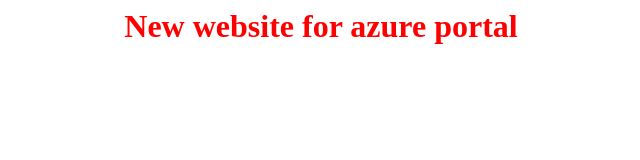
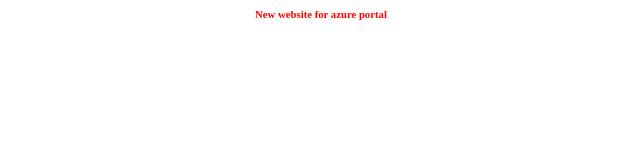
Before and after one commit to zebathar/project1, a plain HTML site: page index.html in a window 1280 px wide. Shown: the whole page, without its empty margins (319-959 px from the left). Drawn offline with Linux system fonts and the light colour scheme.

Commit message:
Update index.html

```diff
--- a/index.html
+++ b/index.html
@@ -1 +1 @@
-<center><h1><font color="red">New website for azure portal</font></h1></center>
+<center><h6><font color="red">New website for azure portal</font></h6></center>
```
